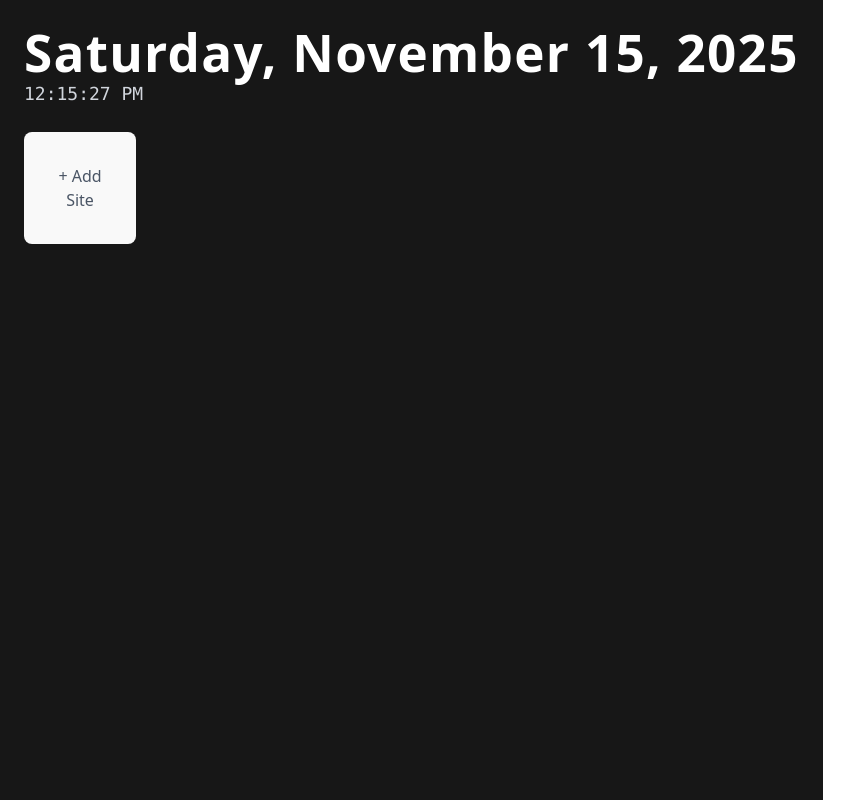
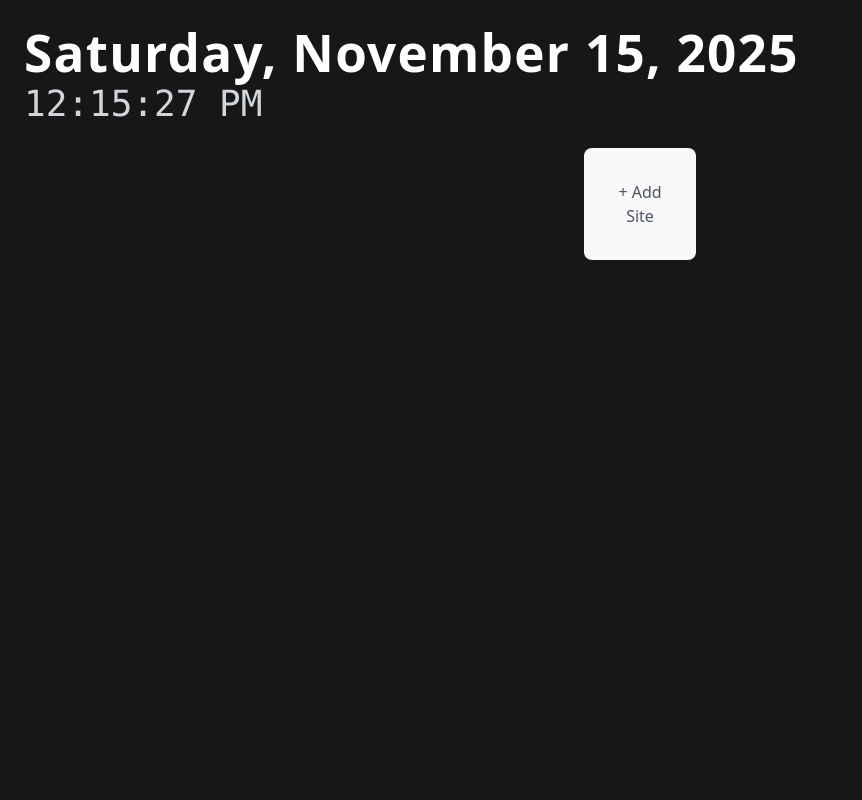
Before and after one commit to keshav-v2004/speed-dial, a React (Vite) app: page / in a window 1280 px wide. Shown: the whole page, without its empty margins (0-862 px from the left). Built offline with nearby package versions, Linux system fonts and the light colour scheme.

Commit message:
version 1

```diff
--- a/src/components/SpeedDialCard.tsx
+++ b/src/components/SpeedDialCard.tsx
@@ -72,7 +72,7 @@ export default function SpeedDialCard({ item, onDelete, dragging, onEdit }: Prop
       role="button"
       tabIndex={0}
       onKeyDown={(e) => { if (e.key === "Enter" || e.key === " ") { e.preventDefault(); openLink(); } }}
-      className={`relative cursor-pointer select-none group outline-none focus:ring-2 focus:ring-blue-500 rounded ${dragging ? "scale-105 shadow-lg" : ""}`}
+      className={`w-28 relative cursor-pointer select-none group outline-none focus:ring-2 focus:ring-blue-500 rounded ${dragging ? "scale-105 shadow-lg" : ""}`}
       aria-label={`Open ${item.title}`}
     >
       {onDelete && (
@@ -95,7 +95,7 @@ export default function SpeedDialCard({ item, onDelete, dragging, onEdit }: Prop
           className="w-full h-full object-cover"
         />
       </div>
-      <p className="text-center mt-2 text-sm text-gray-700 group-hover:underline">
+      <p className="w-28 truncate text-center mt-2 text-sm text-gray-700 group-hover:underline">
         {item.title}
       </p>
     </div>
--- a/src/index.css
+++ b/src/index.css
@@ -26,8 +26,6 @@ a:hover {
 
 body {
   margin: 0;
-  display: flex;
-  place-items: center;
   min-width: 320px;
   min-height: 100vh;
 }
--- a/src/pages/HomePage.tsx
+++ b/src/pages/HomePage.tsx
@@ -88,14 +88,14 @@ export default function HomePage() {
 
   return (
     <div className="min-h-screen w-full bg-neutral-900 text-white p-6">
-      <div className="max-w-5xl mx-auto">
+      <div className="w-full">
         {/* HEADER */}
         <div className="flex justify-between items-center mb-6">
           <div className="flex flex-col">
             <h1 className="text-2xl font-semibold tracking-wide">
               {now.toLocaleDateString(undefined, { weekday: 'long', year: 'numeric', month: 'long', day: 'numeric' })}
             </h1>
-            <span className="text-lg text-gray-300 font-mono">
+            <span className="text-3xl md:text-4xl text-gray-300 font-mono mt-1">
               {now.toLocaleTimeString(undefined, { hour: '2-digit', minute: '2-digit', second: '2-digit' })}
             </span>
           </div>
@@ -110,12 +110,12 @@ export default function HomePage() {
           onDragEnd={handleDragEnd}
         >
           <SortableContext items={order} strategy={rectSortingStrategy}>
-            <div className="grid grid-cols-2 sm:grid-cols-3 md:grid-cols-4 lg:grid-cols-5 gap-6">
+            <div className="flex flex-wrap justify-center gap-8 md:gap-10 items-start">
               {order.map(id => {
                 const data = getData(id);
                 if (!data) return null;
                 return (
-                  <SortableRootItem key={id} id={id} freezeTransform={false}>
+                  <SortableRootItem key={id} id={id} freezeTransform={false} className="w-28">
                     <SpeedDialCard
                       item={data as SpeedDialItem}
                       onDelete={() => handleDelete(id)}
```
